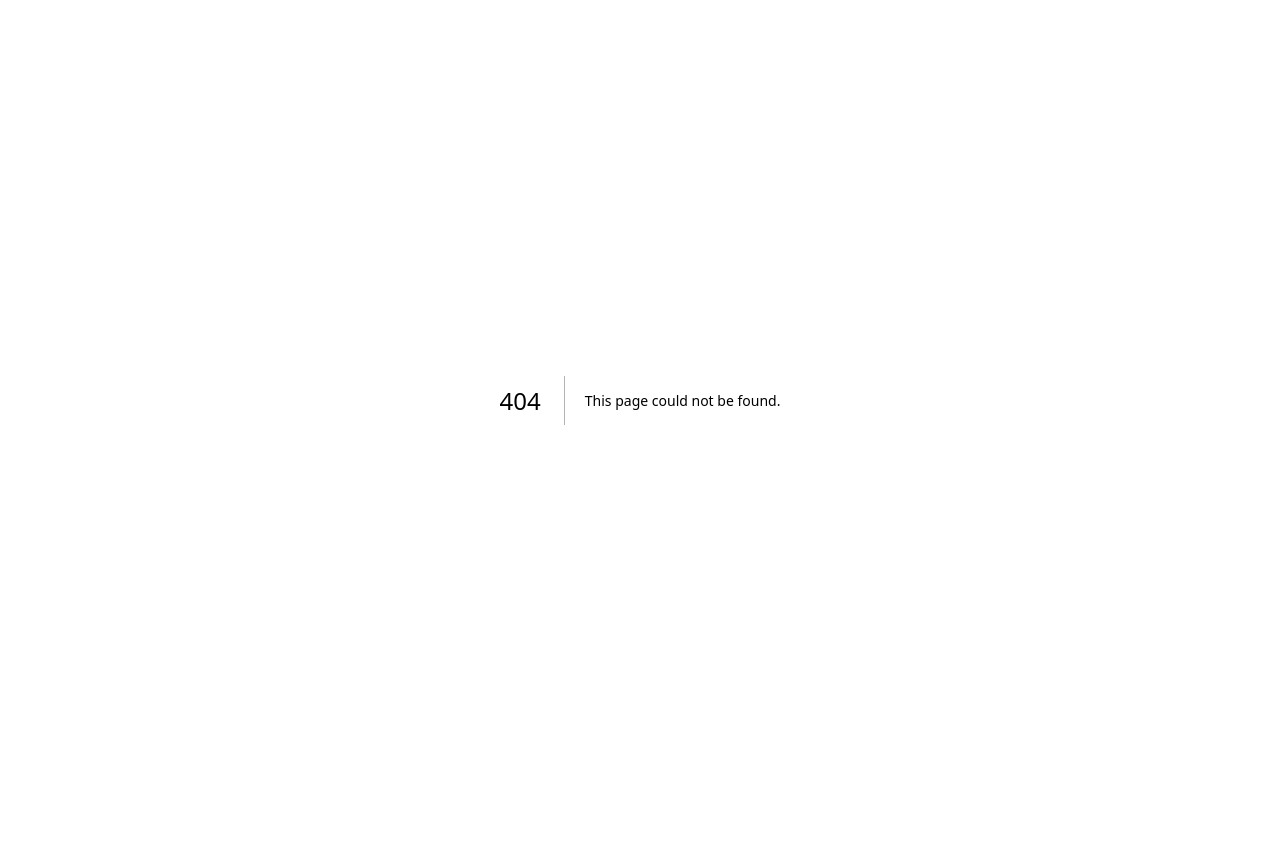
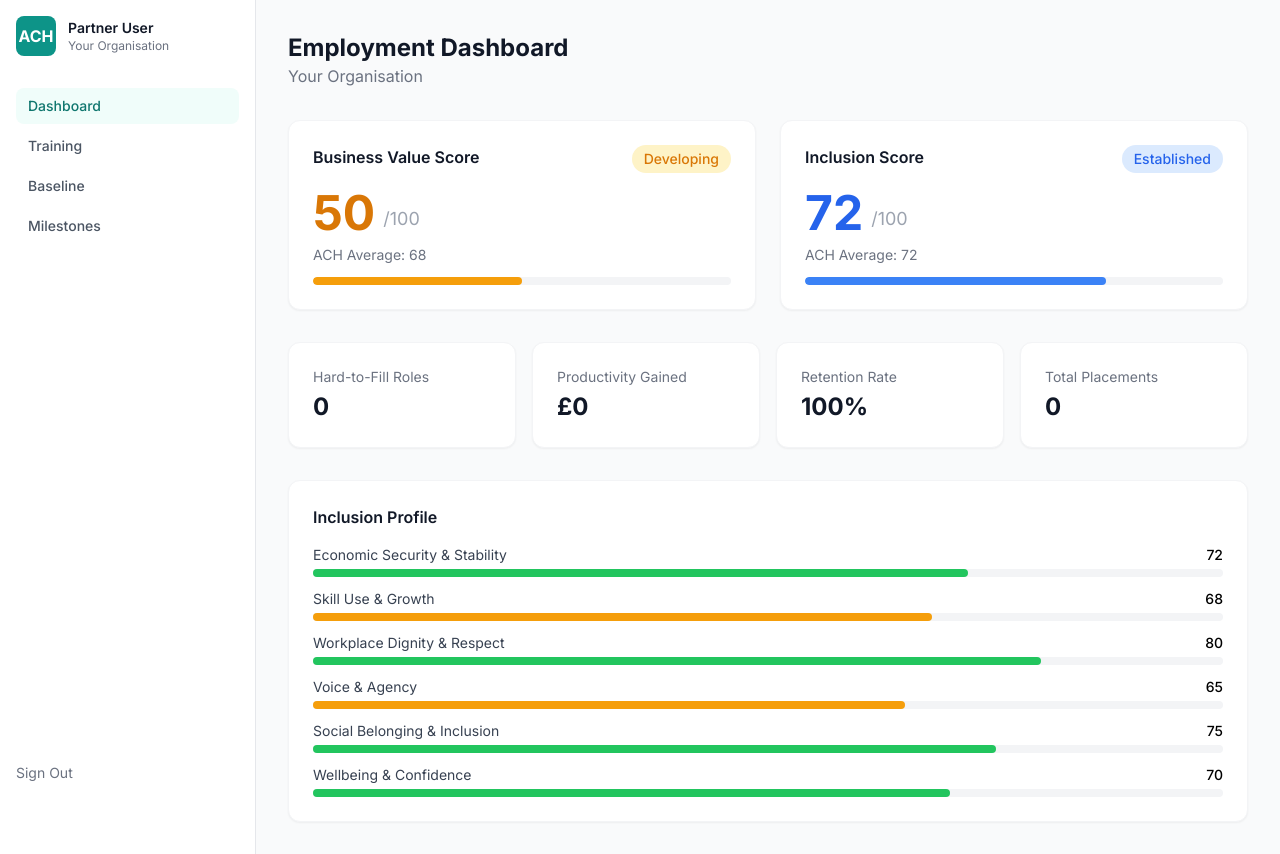
Before and after one commit to Udondiane/ACH-IMPACT-PORTAL, a Next.js app: page /partner/dashboard in a window 1280 px wide. Before the commit this address had no page. Before the commit the page ends 800 px from the top, so only its background shows below. Built offline with nearby package versions, Linux system fonts and the light colour scheme; no server answers; the database is empty.

Commit message:
Create page.tsx

```diff
--- /dev/null
+++ b/app/partner/dashboard/page.tsx
@@ -0,0 +1,58 @@
+'use client';
+import { useEffect, useState } from 'react';
+import { ScoreCard } from '@/components/ui/ScoreCard';
+import { MetricCard } from '@/components/ui/MetricCard';
+import { InclusionProfile } from '@/components/ui/InclusionProfile';
+import { supabase } from '@/lib/supabase';
+import { formatCurrency, calculateBusinessValueScore, calculateInclusionScore } from '@/lib/calculations';
+import { InclusionDimension } from '@/types';
+
+export default function EmploymentDashboard() {
+  const [loading, setLoading] = useState(true);
+  const [placements, setPlacements] = useState<any[]>([]);
+  const [partnerName, setPartnerName] = useState('Your Organisation');
+
+  useEffect(() => {
+    async function loadData() {
+      try {
+        const { data: partner } = await supabase.from('partners').select('*').eq('is_employment_partner', true).limit(1).single();
+        if (partner) {
+          setPartnerName(partner.name);
+          const { data } = await supabase.from('placements').select('*, candidate:candidates(*), partner:partners(*)').eq('partner_id', partner.id);
+          if (data) setPlacements(data);
+        }
+      } catch (err) { console.error(err); }
+      finally { setLoading(false); }
+    }
+    loadData();
+  }, []);
+
+  const hardToFill = placements.filter(p => p.is_hard_to_fill).length;
+  const retentionRate = placements.length > 0 ? Math.round(((placements.length - placements.filter(p => p.status === 'left_early').length) / placements.length) * 100) : 100;
+  const productivityGained = Math.round((25000 / 52) * 6 * hardToFill);
+  const businessValueScore = calculateBusinessValueScore(productivityGained, retentionRate);
+  const inclusionScores: Record<InclusionDimension, number> = { economic_security: 72, skill_growth: 68, workplace_dignity: 80, voice_agency: 65, social_belonging: 75, wellbeing_confidence: 70 };
+  const inclusionScore = calculateInclusionScore(inclusionScores);
+
+  if (loading) return <div className="flex items-center justify-center min-h-[400px]"><div className="w-8 h-8 border-4 border-teal-600 border-t-transparent rounded-full animate-spin"></div></div>;
+
+  return (
+    <div className="max-w-7xl mx-auto">
+      <div className="mb-8">
+        <h1 className="text-2xl font-bold text-gray-900">Employment Dashboard</h1>
+        <p className="text-gray-500">{partnerName}</p>
+      </div>
+      <div className="grid md:grid-cols-2 gap-6 mb-8">
+        <ScoreCard title="Business Value Score" score={businessValueScore} benchmark={68} />
+        <ScoreCard title="Inclusion Score" score={inclusionScore} benchmark={72} />
+      </div>
+      <div className="grid sm:grid-cols-2 lg:grid-cols-4 gap-4 mb-8">
+        <MetricCard title="Hard-to-Fill Roles" value={hardToFill} />
+        <MetricCard title="Productivity Gained" value={formatCurrency(productivityGained)} />
+        <MetricCard title="Retention Rate" value={`${retentionRate}%`} />
+        <MetricCard title="Total Placements" value={placements.length} />
+      </div>
+      <InclusionProfile scores={inclusionScores} />
+    </div>
+  );
+}
```
